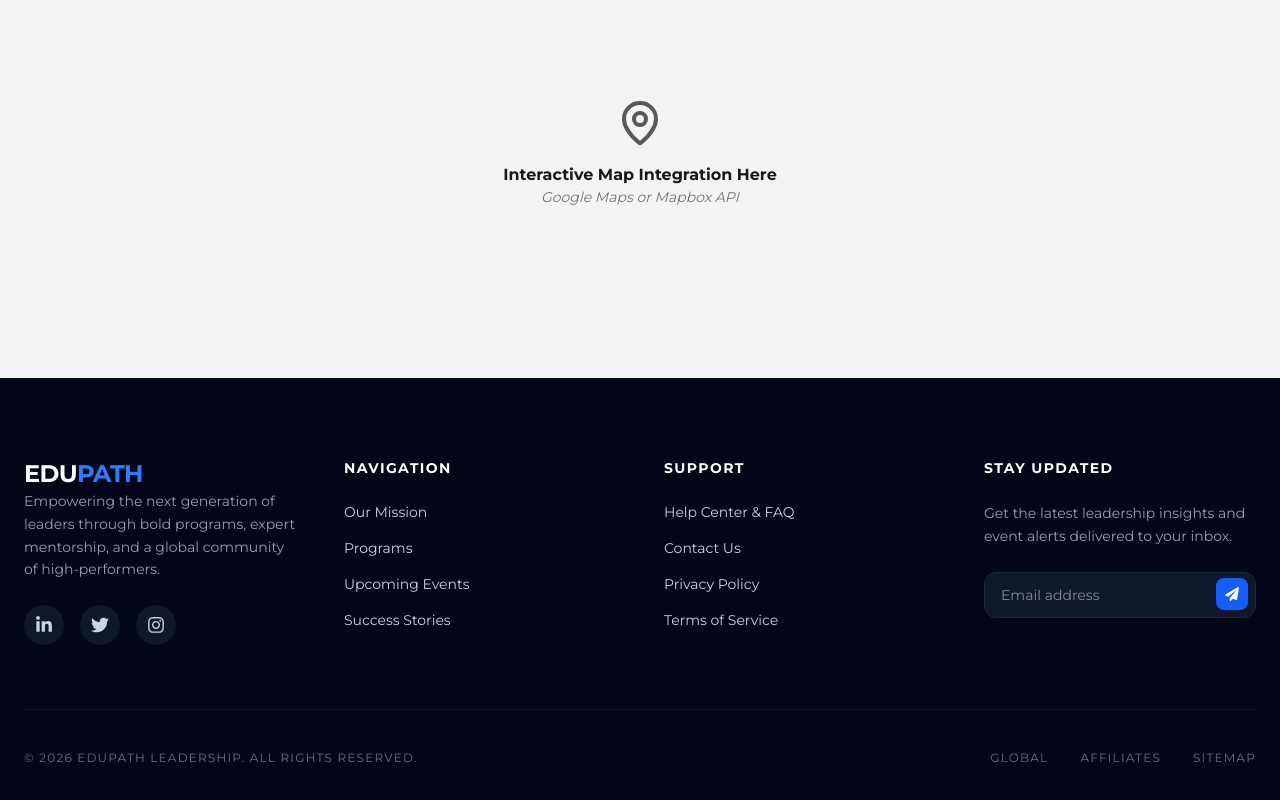
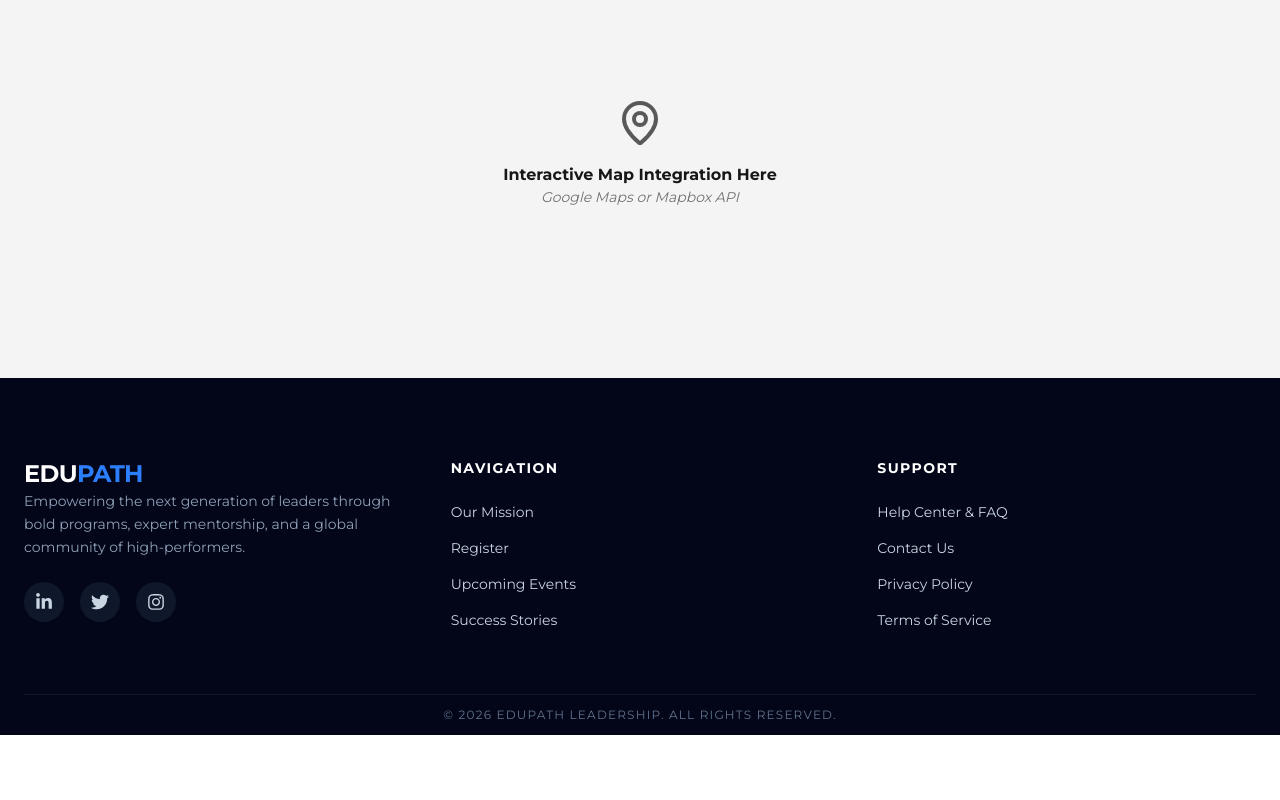
Before and after one commit to mussadiqkhan6886/kpsla, a Next.js app: page /contact-us in a window 1280 px wide. Shown: the part 2393-3193 px from the top of the page. After the commit the page ends 3128 px from the top, so only its background shows below. Built offline with nearby package versions, Linux system fonts and the light colour scheme.

Commit message:
footer fixed

```diff
--- a/app/globals.css
+++ b/app/globals.css
@@ -1 +1,6 @@
 @import "tailwindcss";
+
+
+body{
+    scroll-behavior: smooth;
+}
--- a/components/UserComp/FAQ.tsx
+++ b/components/UserComp/FAQ.tsx
@@ -33,7 +33,7 @@ const FAQ = () => {
   };
 
   return (
-    <section className="py-24 bg-white">
+    <section id='faq' className="py-24 bg-white">
       <div className="container mx-auto px-6">
         <div className="max-w-3xl mx-auto">
           {/* Section Header */}
--- a/components/UserComp/Footer.tsx
+++ b/components/UserComp/Footer.tsx
@@ -6,9 +6,9 @@ const Footer = () => {
   const currentYear = new Date().getFullYear();
 
   return (
-    <footer className="bg-slate-950 text-slate-300 pt-20 pb-10">
+    <footer className="bg-slate-950 text-slate-300 pt-20 ">
       <div className="container mx-auto px-6">
-        <div className="grid grid-cols-1 md:grid-cols-2 lg:grid-cols-4 gap-12 mb-16">
+        <div className="grid grid-cols-1 md:grid-cols-2 lg:grid-cols-3 gap-12 mb-16">
 
           {/* Column 1: Brand & Bio */}
           <div className="space-y-6">
@@ -36,10 +36,10 @@ const Footer = () => {
           <div>
             <h4 className="text-white font-bold mb-6 uppercase tracking-widest text-sm">Navigation</h4>
             <ul className="space-y-4 text-sm">
-              <li><Link href="/about" className="hover:text-blue-400 transition-colors">Our Mission</Link></li>
-              <li><Link href="/courses" className="hover:text-blue-400 transition-colors">Programs</Link></li>
+              <li><Link href="/about-us" className="hover:text-blue-400 transition-colors">Our Mission</Link></li>
+              <li><Link href="/registration" className="hover:text-blue-400 transition-colors">Register</Link></li>
               <li><Link href="/events" className="hover:text-blue-400 transition-colors">Upcoming Events</Link></li>
-              <li><Link href="/success-stories" className="hover:text-blue-400 transition-colors">Success Stories</Link></li>
+              <li><Link href="#success-stories" className="hover:text-blue-400 transition-colors">Success Stories</Link></li>
             </ul>
           </div>
 
@@ -47,43 +47,17 @@ const Footer = () => {
           <div>
             <h4 className="text-white font-bold mb-6 uppercase tracking-widest text-sm">Support</h4>
             <ul className="space-y-4 text-sm">
-              <li><Link href="/faq" className="hover:text-blue-400 transition-colors">Help Center & FAQ</Link></li>
-              <li><Link href="/contact" className="hover:text-blue-400 transition-colors">Contact Us</Link></li>
+              <li><Link href="#faq" className="hover:text-blue-400 transition-colors">Help Center & FAQ</Link></li>
+              <li><Link href="/contact-us" className="hover:text-blue-400 transition-colors">Contact Us</Link></li>
               <li><Link href="/privacy" className="hover:text-blue-400 transition-colors">Privacy Policy</Link></li>
               <li><Link href="/terms" className="hover:text-blue-400 transition-colors">Terms of Service</Link></li>
             </ul>
           </div>
-
-          {/* Column 4: Newsletter */}
-          <div>
-            <h4 className="text-white font-bold mb-6 uppercase tracking-widest text-sm">Stay Updated</h4>
-            <p className="text-sm text-slate-400 mb-6 leading-relaxed">
-              Get the latest leadership insights and event alerts delivered to your inbox.
-            </p>
-            <form className="relative">
-              <input
-                type="email"
-                placeholder="Email address"
-                className="w-full bg-slate-900 border border-slate-800 rounded-xl py-3 px-4 text-sm focus:outline-none focus:border-blue-600 transition-colors text-white"
-              />
-              <button
-                type="submit"
-                className="absolute right-2 top-1.5 h-8 w-8 bg-blue-600 rounded-lg flex items-center justify-center text-white hover:bg-blue-500 transition-colors"
-              >
-                <FaPaperPlane size={14} />
-              </button>
-            </form>
-          </div>
         </div>
 
         {/* Bottom Bar */}
-        <div className="border-t border-slate-900 pt-10 flex flex-col md:flex-row justify-between items-center gap-4 text-xs font-medium text-slate-500 uppercase tracking-widest">
+        <div className="border-t border-slate-900 p-3 flex justify-center items-center gap-4 text-xs font-medium text-slate-500 uppercase tracking-widest">
           <p>© {currentYear} EDUPATH LEADERSHIP. ALL RIGHTS RESERVED.</p>
-          <div className="flex gap-8">
-            <Link href="#" className="hover:text-white transition-colors">Global</Link>
-            <Link href="#" className="hover:text-white transition-colors">Affiliates</Link>
-            <Link href="#" className="hover:text-white transition-colors">Sitemap</Link>
-          </div>
         </div>
       </div>
     </footer>
--- a/sections/SuccessStories.tsx
+++ b/sections/SuccessStories.tsx
@@ -3,7 +3,7 @@ import React from 'react'
 
 const SuccessStories = () => {
   return (
-    <section className="py-24 bg-slate-50 overflow-hidden">
+    <section id='success-stories' className="py-24 bg-slate-50 overflow-hidden">
       <div className="container mx-auto px-6">
         <div className="text-center max-w-3xl mx-auto mb-16">
           <h4 className="text-blue-600 font-bold uppercase tracking-widest text-sm mb-3">
```
